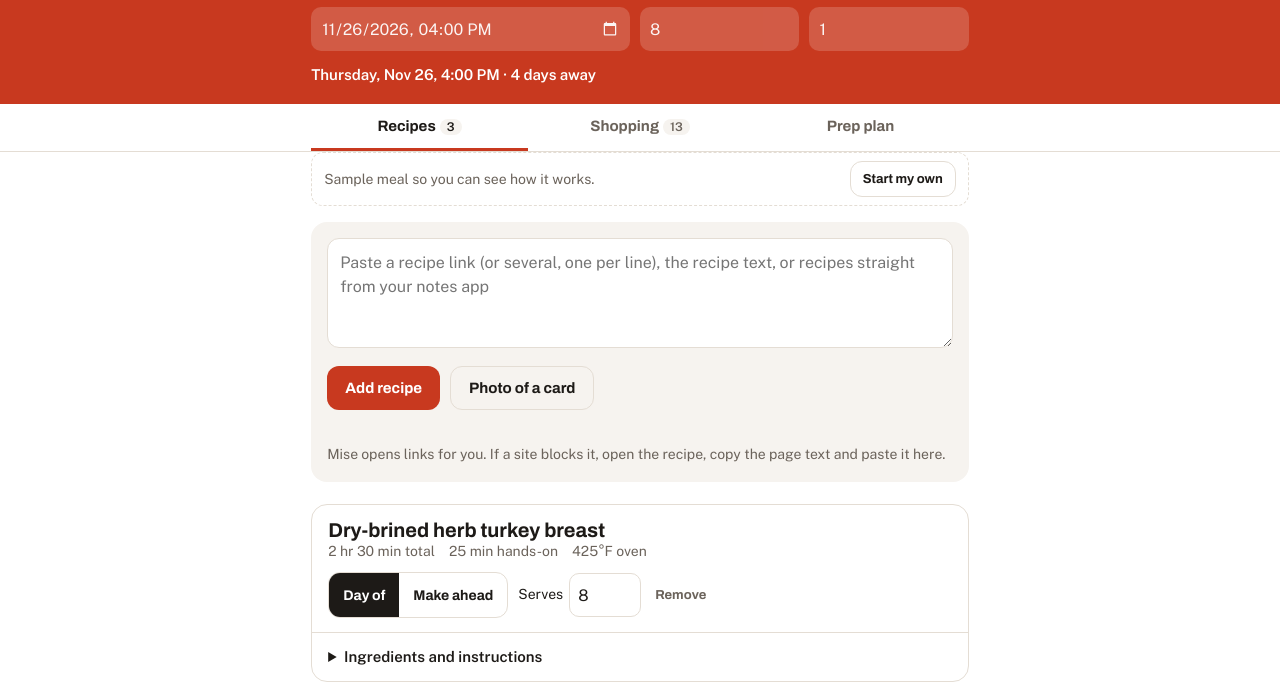
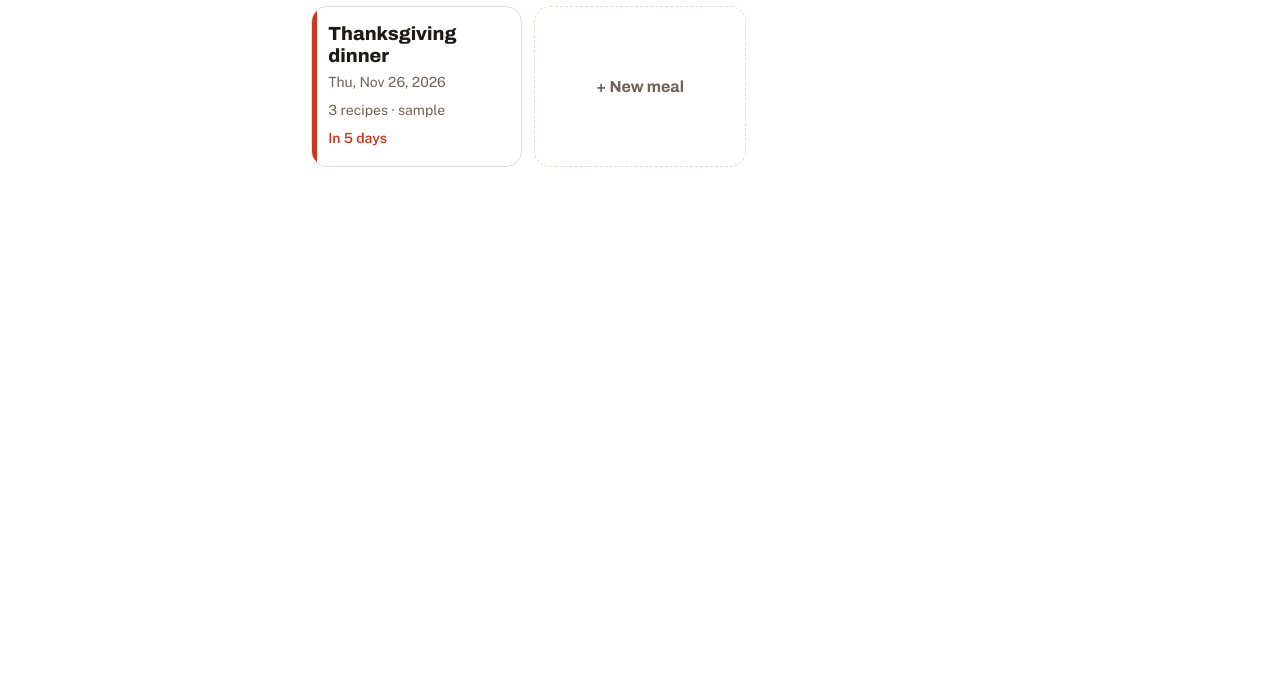
Before and after one commit to jca-studio/mise, a website: page index.html in a window 1280 px wide. Shown: the part 107-800 px from the top of the page. Drawn offline with nearby package versions, Linux system fonts and the light colour scheme.

Commit message:
White background and a home screen of meal cards
Each named meal shows as a card with its date and recipe count; upcoming
meals first. Meals are stored together; a meal saved by the earlier
single-meal version carries over.

Co-Authored-By: Claude Opus 5.5 <noreply@anthropic.com>
Claude-Session: https://claude.ai/code/session_011BBNby4aotCafDve5b8Rhv

```diff
--- a/index.html
+++ b/index.html
@@ -11,11 +11,9 @@
 <link rel="preconnect" href="https://fonts.googleapis.com">
 <link href="https://fonts.googleapis.com/css2?family=Archivo:wght@500;700;800&family=Public+Sans:wght@400;500;600&display=swap" rel="stylesheet">
 <style>
-:root{color-scheme:light dark;
---bg:light-dark(#ffffff,#161514);--panel:light-dark(#f6f3ef,#211f1d);--line:light-dark(#e4ddd4,#36322e);
---ink:light-dark(#1d1a17,#f3efe9);--mute:light-dark(#6b635b,#a9a097);
---tom:#c8391f;--tomInk:#fff;--herb:light-dark(#2f6b4f,#6fbf93);--saf:#f2b33d;--fresh:light-dark(#e6f2ea,#1f3328)}
-:root[data-theme=light]{color-scheme:light}:root[data-theme=dark]{color-scheme:dark}
+:root{color-scheme:light;
+--bg:#ffffff;--panel:#f6f3ef;--line:#e4ddd4;--ink:#1d1a17;--mute:#6b635b;
+--tom:#c8391f;--tomInk:#fff;--herb:#2f6b4f;--saf:#f2b33d;--fresh:#e6f2ea;--warn:#fff4dc}
 *{box-sizing:border-box;min-width:0}
 body{margin:0;background:var(--bg);color:var(--ink);font:16px/1.55 "Public Sans",system-ui,sans-serif;overflow-x:clip}
 h1,h2,h3{font-family:Archivo,system-ui,sans-serif;line-height:1.1;margin:0;text-wrap:balance}
@@ -99,16 +97,41 @@ summary{padding:12px 16px;cursor:pointer;font-weight:600;font-size:15px;min-heig
 .task.next{box-shadow:inset 4px 0 0 var(--saf);padding-left:10px}
 .tips{background:var(--panel);border-radius:14px;padding:14px 16px;margin-top:24px}
 .tips h3{font-size:17px;margin-bottom:6px}.tips ul{margin:0;padding-left:20px}.tips li{margin:4px 0;font-size:15px}
-.stale{background:light-dark(#fff4dc,#3a2f14);border-radius:12px;padding:10px 14px;font-size:14px;margin-bottom:12px}
+.stale{background:var(--warn);border-radius:12px;padding:10px 14px;font-size:14px;margin-bottom:12px}
 .summary{font-size:16px;margin:4px 0 0}
 .spin{width:16px;height:16px;border:2px solid currentColor;border-right-color:transparent;border-radius:50%;animation:sp .8s linear infinite}
 @keyframes sp{to{transform:rotate(1turn)}}
 @media(prefers-reduced-motion:reduce){.spin{animation:none}}
+/* home: meal cards */
+#home{padding-top:28px;padding-bottom:60px}
+.brand{font:800 34px/1 Archivo,sans-serif;color:var(--tom);margin:0 0 4px}
+.tag{color:var(--mute);margin:0 0 22px}
+.meals{display:grid;grid-template-columns:repeat(auto-fill,minmax(200px,1fr));gap:12px}
+.mcard{display:flex;flex-direction:column;align-items:flex-start;gap:6px;text-align:left;min-height:118px;padding:16px;border-radius:16px;border:1px solid var(--line);background:var(--bg);color:var(--ink);font:inherit;cursor:pointer;position:relative;overflow:hidden}
+.mcard::before{content:"";position:absolute;inset:0 auto 0 0;width:5px;background:var(--tom)}
+.mcard:hover{border-color:var(--tom)}
+.mcard b{font:800 19px/1.15 Archivo,sans-serif}
+.mcard span{font-size:14px;color:var(--mute)}
+.mcard .soon{color:var(--tom);font-weight:600}
+.mcard.past::before{background:var(--line)}
+.mcard.new{align-items:center;justify-content:center;border-style:dashed;color:var(--mute);font:700 16px Archivo,sans-serif}
+.mcard.new::before{display:none}
+.topbar{display:flex;justify-content:space-between;align-items:center;margin-bottom:6px}
+.topbar a,.topbar button{display:inline-flex;align-items:center;color:#fff;opacity:.9;font:600 14px "Public Sans",sans-serif;text-decoration:none;background:none;border:0;padding:0;min-height:32px;cursor:pointer}
+.topbar a:hover,.topbar button:hover{opacity:1;text-decoration:underline}
+body.home header,body.home nav,body.home main{display:none}
+body:not(.home) #home{display:none}
 @media(max-width:600px){.settings{grid-template-columns:minmax(0,1fr) minmax(0,1fr)}.settings label:first-child{grid-column:1/-1}.task{grid-template-columns:4.4em minmax(0,1fr) auto;gap:10px}.task .tm{font-size:17px}}
 </style>
 </head>
 <body>
+<section id="home" class="wrap">
+  <h1 class="brand">Mise</h1>
+  <p class="tag">Your planned meals</p>
+  <div class="meals" id="mealCards"></div>
+</section>
 <header><div class="wrap">
+  <div class="topbar"><a href="#meals">← All meals</a><button data-act="delmeal">Delete meal</button></div>
   <input class="mealname" id="mealName" aria-label="Meal name" value="">
   <div class="settings">
     <label>Serving at<input type="datetime-local" id="serveAt"></label>
@@ -188,15 +211,34 @@ tasks:[
 {at:"2026-11-26T16:00",min:0,recipe:"",what:"Serve",kind:"serve"}],
 tips:["One oven: the turkey and potatoes overlap at 350°F, so put the potatoes on the lower rack.","The turkey's 30-minute rest is your buffer. If you're running late, it can rest up to 45 min."]}};
 
-let S=load()||JSON.parse(JSON.stringify(SAMPLE));
-if(S.sample)S=JSON.parse(JSON.stringify(SAMPLE));
-let view=(location.hash||"#recipes").slice(1);
 const $=id=>document.getElementById(id);
 const esc=s=>String(s??"").replace(/[&<>"']/g,c=>({"&":"&amp;","<":"&lt;",">":"&gt;",'"':"&quot;","'":"&#39;"}[c]));
 const uid=()=>Math.random().toString(36).slice(2,9);
+const VIEWS=["meals","recipes","shopping","prep"];
+const blankMeal=()=>({id:uid(),meal:{name:"",serveAt:"",guests:"",ovens:1},recipes:[],plan:null,checks:{}});
+const sampleMeal=()=>({...JSON.parse(JSON.stringify(SAMPLE)),id:"sample"});
 
-function load(){try{const t=localStorage.getItem("mise-state");return t?JSON.parse(t):null}catch(e){return null}}
-function save(){try{localStorage.setItem("mise-state",JSON.stringify(S))}catch(e){}}
+/* every meal lives in DB.meals; S is the meal that's open */
+let DB=load();
+let S=DB.meals.find(m=>m.id===DB.cur)||null;
+let view=(location.hash||"").slice(1);
+if(!VIEWS.includes(view)||(!S&&view!=="meals"))view="meals";
+
+function load(){
+  try{
+    const t=localStorage.getItem("mise-meals");if(t)return JSON.parse(t);
+    const old=localStorage.getItem("mise-state");   /* carry over a meal saved by the single-meal version */
+    if(old){const m=JSON.parse(old);if(!m.sample&&(m.recipes||[]).length)return {meals:[{...m,id:uid()}],cur:null}}
+  }catch(e){}
+  return {meals:[sampleMeal()],cur:null};
+}
+function save(){try{localStorage.setItem("mise-meals",JSON.stringify(DB))}catch(e){}}
+function openMeal(m){S=m;DB.cur=m.id;save();go("recipes")}
+function go(v){if(location.hash==="#"+v){view=v;render()}else location.hash=v}
+/* replace the open meal (used when leaving the sample) */
+function swapMeal(m){const i=DB.meals.indexOf(S);if(i>=0)DB.meals[i]=m;else DB.meals.push(m);S=m;DB.cur=m.id}
+/* drop meals that were started but never named or filled */
+function prune(){DB.meals=DB.meals.filter(m=>m===S&&view!=="meals"||m.sample||(m.meal.name||"").trim()||m.recipes.length)}
 function sig(){return JSON.stringify([S.meal,S.recipes.map(r=>[r.id,r.mode,r.target])])}
 
 /* ---------- Claude, via this site's /api/claude function ---------- */
@@ -248,7 +290,23 @@ function fq(n){
 const scale=r=>(r.target&&r.servings)?r.target/r.servings:1;
 
 /* ---------- render ---------- */
+function renderHome(){
+  prune();save();
+  const now=Date.now();
+  const ts=m=>m.meal.serveAt?new Date(m.meal.serveAt).getTime():Infinity;
+  /* upcoming meals first (soonest first), then past meals (most recent first) */
+  const list=DB.meals.filter(m=>(m.meal.name||"").trim()||m.recipes.length).sort((a,b)=>{
+    const pa=ts(a)<now,pb=ts(b)<now;if(pa!==pb)return pa?1:-1;return pa?ts(b)-ts(a):ts(a)-ts(b)});
+  $("mealCards").innerHTML=list.map(m=>{
+    const t=ts(m),past=t<now,day0=x=>new Date(x).setHours(0,0,0,0),days=Math.round((day0(t)-day0(now))/864e5);
+    const date=m.meal.serveAt?new Date(m.meal.serveAt).toLocaleDateString([], {weekday:"short",month:"short",day:"numeric",year:"numeric"}):"No date yet";
+    const when=t===Infinity?"":past?"":days<=1?`<span class="soon">${days<=0?"Today":"Tomorrow"}</span>`:days<=14?`<span class="soon">In ${days} days</span>`:"";
+    return `<button class="mcard${past?" past":""}" data-open="${esc(m.id)}"><b>${esc(m.meal.name||"Untitled meal")}</b><span>${date}</span><span>${m.recipes.length} recipe${m.recipes.length===1?"":"s"}${m.sample?" · sample":""}</span>${when}</button>`;
+  }).join("")+`<button class="mcard new" data-act="newmeal">+ New meal</button>`;
+}
 function render(){
+  document.body.classList.toggle("home",view==="meals");
+  if(view==="meals"){renderHome();return}
   $("mealName").value=S.meal.name||"";
   $("serveAt").value=S.meal.serveAt||"";
   $("guests").value=S.meal.guests||"";
@@ -403,7 +461,7 @@ async function addRecipes(){
     const out=await claude.json(EXTRACT+"\n\nINPUT:\n"+(txt||"(see attached photos)"),opts);
     if(out&&out.error==="need_text")throw {message:"That site wouldn't let Mise read the recipe. Open it, copy the page text and paste it here."};
     const rs=(out&&out.recipes)||[];if(!rs.length)throw {message:"No recipe found in that. Try pasting the full text."};
-    if(S.sample){S={meal:{...S.meal,name:"",serveAt:"",guests:S.meal.guests},recipes:[],plan:null,checks:{}}}
+    if(S.sample){const m=blankMeal();m.meal.guests=S.meal.guests;swapMeal(m)}
     for(const r of rs){S.recipes.push({id:uid(),title:r.title||"Untitled recipe",source:r.source||(urls.length===1?urls[0]:""),
       servings:+r.servings||+S.meal.guests||4,target:+S.meal.guests||+r.servings||4,mode:"dayof",activeMin:+r.activeMin||0,totalMin:+r.totalMin||0,ovenTempF:r.ovenTempF||null,
       ingredients:Array.isArray(r.ingredients)?r.ingredients:[],steps:Array.isArray(r.steps)?r.steps:[],makeAhead:r.makeAhead||"",finish:r.finish||"",hold:r.hold||""})}
@@ -446,9 +504,16 @@ document.addEventListener("click",e=>{
   const act=a.dataset.act,card=a.closest(".ticket"),r=card&&S.recipes.find(x=>x.id===card.dataset.id);
   if(act==="mode"&&r){r.mode=a.dataset.m;S.sample=false;save();render()}
   else if(act==="rm"&&r){S.recipes=S.recipes.filter(x=>x!==r);save();render()}
-  else if(act==="clear"){S={meal:{name:"",serveAt:"",guests:"",ovens:1},recipes:[],plan:null,checks:{}};save();render();$("mealName").focus()}
+  else if(act==="clear"){swapMeal(blankMeal());save();render();$("mealName").focus()}
   else if(act==="plan")buildPlan();
+  else if(act==="newmeal"){const m=blankMeal();DB.meals.push(m);openMeal(m);setTimeout(()=>$("mealName").focus(),50)}
+  else if(act==="delmeal"){
+    const named=(S.meal.name||"").trim();
+    if((named||S.recipes.length)&&!S.sample&&!confirm(`Delete "${named||"this meal"}"? This can't be undone.`))return;
+    DB.meals=DB.meals.filter(m=>m!==S);S=null;DB.cur=null;save();go("meals");
+  }
 });
+document.addEventListener("click",e=>{const c=e.target.closest("[data-open]");if(!c)return;const m=DB.meals.find(x=>x.id===c.dataset.open);if(m)openMeal(m)});
 document.addEventListener("change",e=>{
   const t=e.target;
   if(t.dataset.ck){S.checks[t.dataset.ck]=t.checked;if(!t.checked)delete S.checks[t.dataset.ck];save();render();return}
@@ -465,9 +530,8 @@ $("copyShop").addEventListener("click",async()=>{
   try{await navigator.clipboard.writeText(txt);$("copyShop").textContent="Copied"}catch(err){$("copyShop").textContent="Couldn't copy"}
   setTimeout(()=>$("copyShop").textContent="Copy list",1600);
 });
-window.addEventListener("hashchange",()=>{view=(location.hash||"#recipes").slice(1);if(!["recipes","shopping","prep"].includes(view))view="recipes";render();scrollTo(0,0)});
-if(!["recipes","shopping","prep"].includes(view))view="recipes";
-setInterval(()=>{countdown();if(view==="prep")renderPlan()},60000);
+window.addEventListener("hashchange",()=>{view=(location.hash||"").slice(1);if(!VIEWS.includes(view)||(!S&&view!=="meals"))view="meals";render();scrollTo(0,0)});
+setInterval(()=>{if(view==="meals")renderHome();else{countdown();if(view==="prep")renderPlan()}},60000);
 render();
 }
 </script>
```
